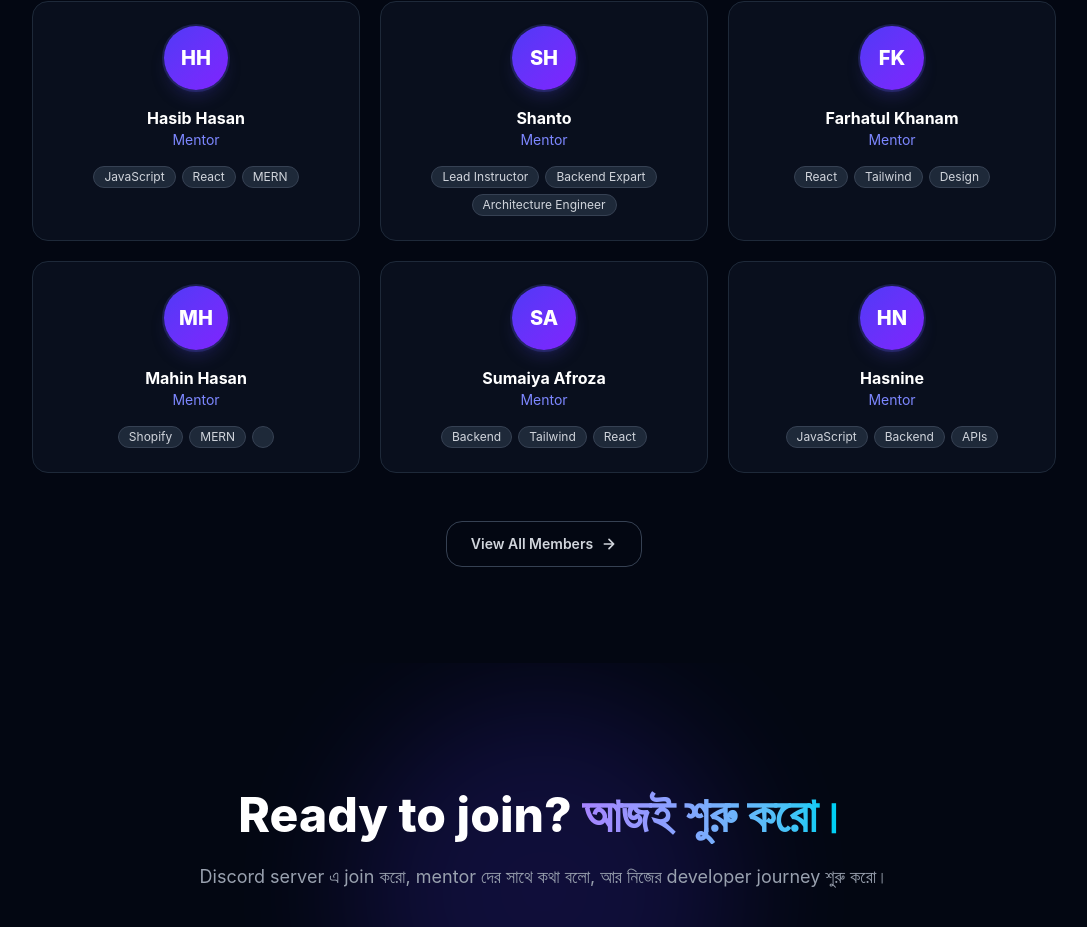
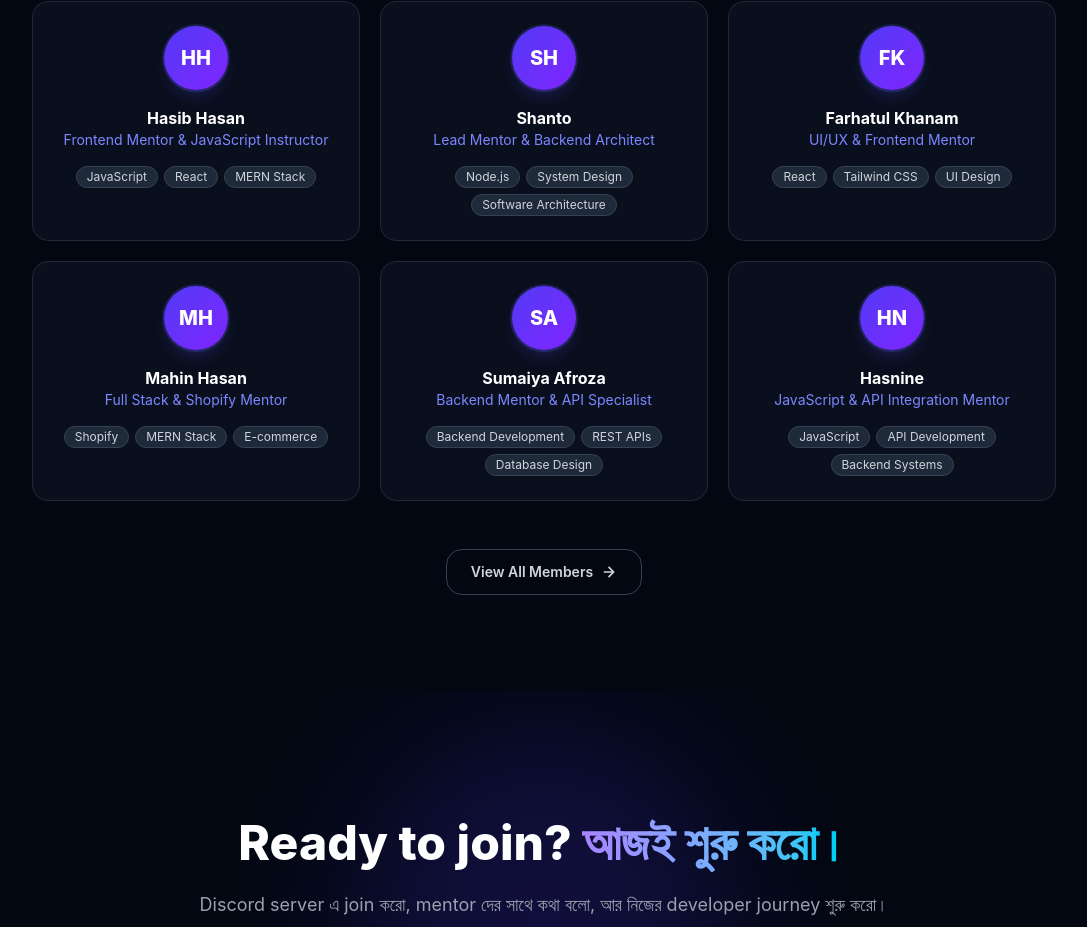
Before and after one commit to HasibCoderLab/WireFrame, a React (Vite) app: page / in a window 1280 px wide. Shown: the part 2113-3040 px from the top of the page, without its empty margins (96-1183 px from the left). Built offline with nearby package versions, Linux system fonts and the light colour scheme.

Commit message:
feat:update mentor data

```diff
--- a/src/data/members.js
+++ b/src/data/members.js
@@ -2,8 +2,8 @@ export const mentors = [
   {
     id: 1,
     name: "Hasib Hasan",
-    role: "Mentor",
-    skills: ["JavaScript", "React", "MERN"],
+    role: "Frontend Mentor & JavaScript Instructor",
+    skills: ["JavaScript", "React", "MERN Stack"],
     github: "https://github.com/",
     avatar: null,
     initials: "HH",
@@ -11,8 +11,8 @@ export const mentors = [
   {
     id: 2,
     name: "Shanto",
-    role: "Mentor",
-    skills: ["Lead Instructor", "Backend Expart", "Architecture Engineer"],
+    role: "Lead Mentor & Backend Architect",
+    skills: ["Node.js", "System Design", "Software Architecture"],
     github: "https://github.com/",
     avatar: null,
     initials: "SH",
@@ -20,8 +20,8 @@ export const mentors = [
   {
     id: 3,
     name: "Farhatul Khanam",
-    role: "Mentor",
-    skills: ["React", "Tailwind", "Design"],
+    role: "UI/UX & Frontend Mentor",
+    skills: ["React", "Tailwind CSS", "UI Design"],
     github: "https://github.com/",
     avatar: null,
     initials: "FK",
@@ -29,8 +29,8 @@ export const mentors = [
   {
     id: 4,
     name: "Mahin Hasan",
-    role: "Mentor",
-    skills: ["Shopify", "MERN", ""],
+    role: "Full Stack & Shopify Mentor",
+    skills: ["Shopify", "MERN Stack", "E-commerce"],
     github: "https://github.com/",
     avatar: null,
     initials: "MH",
@@ -38,8 +38,8 @@ export const mentors = [
   {
     id: 5,
     name: "Sumaiya Afroza",
-    role: "Mentor",
-    skills: ["Backend", "Tailwind", "React"],
+    role: "Backend Mentor & API Specialist",
+    skills: ["Backend Development", "REST APIs", "Database Design"],
     github: "https://github.com/",
     avatar: null,
     initials: "SA",
@@ -47,14 +47,13 @@ export const mentors = [
   {
     id: 6,
     name: "Hasnine",
-    role: "Mentor",
-    skills: ["JavaScript", "Backend", "APIs"],
+    role: "JavaScript & API Integration Mentor",
+    skills: ["JavaScript", "API Development", "Backend Systems"],
     github: "https://github.com/",
     avatar: null,
     initials: "HN",
   },
 ];
-
 export const communityStats = [
   { id: 1, label: "Active Members", value: "120+", icon: "🙍🏻‍♂️" },
   { id: 2, label: "Projects Built", value: "40+", icon: "💻" },
```
